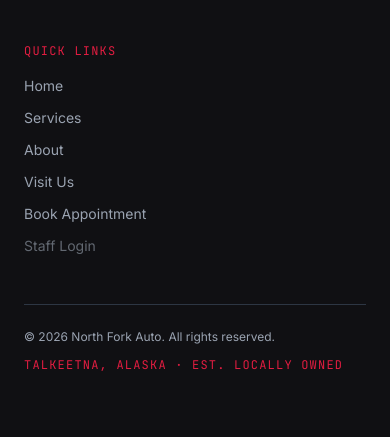
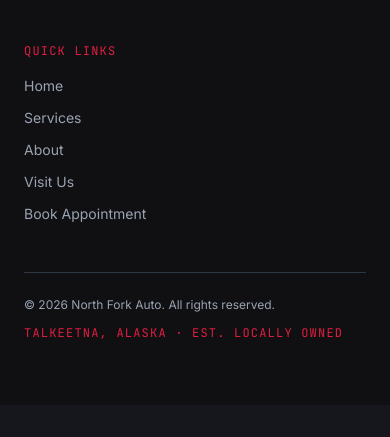
Before and after one commit to Haider-875/NorthFork26, a Laravel app: page / in a window 390 px wide. Shown: the part 4649-5086 px from the top of the page. After the commit the page ends 4988 px from the top, so only its background shows below. Run offline with Laravel 12, Linux system fonts and the light colour scheme; parts of the project's set-up code (start-up, migrations or seed data) failed here and were passed over; some libraries are stand-ins or nearby versions.

Commit message:
Remove staff login links from footer and mobile navigation menu across all pages

```diff
--- a/public/pages_cache/about.html
+++ b/public/pages_cache/about.html
@@ -180,7 +180,6 @@
             <a href="/services" class="block text-sm font-medium tracking-wide hover:text-primary py-1">Services</a>
             <a href="/about" class="block text-sm font-medium tracking-wide hover:text-primary py-1">About</a>
             <a href="/contact" class="block text-sm font-medium tracking-wide hover:text-primary py-1">Visit Us</a>
-            <a href="/staff/login" class="block text-sm font-medium tracking-wide text-muted-foreground hover:text-primary py-1">Staff Login</a>
             <div class="pt-4 border-t border-border/60">
                 <a href="/book" class="block btn-engine bg-primary text-primary-foreground py-3 text-center text-xs">Book Appointment</a>
             </div>
@@ -304,7 +303,6 @@
                         <li><a href="/about" class="hover:text-primary transition-colors text-muted-foreground hover:text-foreground">About</a></li>
                         <li><a href="/contact" class="hover:text-primary transition-colors text-muted-foreground hover:text-foreground">Visit Us</a></li>
                         <li><a href="/book" class="hover:text-primary transition-colors text-muted-foreground hover:text-foreground">Book Appointment</a></li>
-                        <li><a href="/staff/login" class="text-muted-foreground/60 hover:text-primary transition-colors">Staff Login</a></li>
                     </ul>
                 </div>
             </div>
--- a/public/pages_cache/book.html
+++ b/public/pages_cache/book.html
@@ -180,7 +180,6 @@
             <a href="/services" class="block text-sm font-medium tracking-wide hover:text-primary py-1">Services</a>
             <a href="/about" class="block text-sm font-medium tracking-wide hover:text-primary py-1">About</a>
             <a href="/contact" class="block text-sm font-medium tracking-wide hover:text-primary py-1">Visit Us</a>
-            <a href="/staff/login" class="block text-sm font-medium tracking-wide text-muted-foreground hover:text-primary py-1">Staff Login</a>
             <div class="pt-4 border-t border-border/60">
                 <a href="/book" class="block btn-engine bg-primary text-primary-foreground py-3 text-center text-xs">Book Appointment</a>
             </div>
@@ -738,7 +737,6 @@
                         <li><a href="/about" class="hover:text-primary transition-colors text-muted-foreground hover:text-foreground">About</a></li>
                         <li><a href="/contact" class="hover:text-primary transition-colors text-muted-foreground hover:text-foreground">Visit Us</a></li>
                         <li><a href="/book" class="hover:text-primary transition-colors text-muted-foreground hover:text-foreground">Book Appointment</a></li>
-                        <li><a href="/staff/login" class="text-muted-foreground/60 hover:text-primary transition-colors">Staff Login</a></li>
                     </ul>
                 </div>
             </div>
--- a/public/pages_cache/contact.html
+++ b/public/pages_cache/contact.html
@@ -180,7 +180,6 @@
             <a href="/services" class="block text-sm font-medium tracking-wide hover:text-primary py-1">Services</a>
             <a href="/about" class="block text-sm font-medium tracking-wide hover:text-primary py-1">About</a>
             <a href="/contact" class="block text-sm font-medium tracking-wide hover:text-primary py-1">Visit Us</a>
-            <a href="/staff/login" class="block text-sm font-medium tracking-wide text-muted-foreground hover:text-primary py-1">Staff Login</a>
             <div class="pt-4 border-t border-border/60">
                 <a href="/book" class="block btn-engine bg-primary text-primary-foreground py-3 text-center text-xs">Book Appointment</a>
             </div>
@@ -341,7 +340,6 @@
                         <li><a href="/about" class="hover:text-primary transition-colors text-muted-foreground hover:text-foreground">About</a></li>
                         <li><a href="/contact" class="hover:text-primary transition-colors text-muted-foreground hover:text-foreground">Visit Us</a></li>
                         <li><a href="/book" class="hover:text-primary transition-colors text-muted-foreground hover:text-foreground">Book Appointment</a></li>
-                        <li><a href="/staff/login" class="text-muted-foreground/60 hover:text-primary transition-colors">Staff Login</a></li>
                     </ul>
                 </div>
             </div>
--- a/public/pages_cache/home.html
+++ b/public/pages_cache/home.html
@@ -180,7 +180,6 @@
             <a href="/services" class="block text-sm font-medium tracking-wide hover:text-primary py-1">Services</a>
             <a href="/about" class="block text-sm font-medium tracking-wide hover:text-primary py-1">About</a>
             <a href="/contact" class="block text-sm font-medium tracking-wide hover:text-primary py-1">Visit Us</a>
-            <a href="/staff/login" class="block text-sm font-medium tracking-wide text-muted-foreground hover:text-primary py-1">Staff Login</a>
             <div class="pt-4 border-t border-border/60">
                 <a href="/book" class="block btn-engine bg-primary text-primary-foreground py-3 text-center text-xs">Book Appointment</a>
             </div>
@@ -553,7 +552,6 @@
                         <li><a href="/about" class="hover:text-primary transition-colors text-muted-foreground hover:text-foreground">About</a></li>
                         <li><a href="/contact" class="hover:text-primary transition-colors text-muted-foreground hover:text-foreground">Visit Us</a></li>
                         <li><a href="/book" class="hover:text-primary transition-colors text-muted-foreground hover:text-foreground">Book Appointment</a></li>
-                        <li><a href="/staff/login" class="text-muted-foreground/60 hover:text-primary transition-colors">Staff Login</a></li>
                     </ul>
                 </div>
             </div>
--- a/public/pages_cache/services.html
+++ b/public/pages_cache/services.html
@@ -180,7 +180,6 @@
             <a href="/services" class="block text-sm font-medium tracking-wide hover:text-primary py-1">Services</a>
             <a href="/about" class="block text-sm font-medium tracking-wide hover:text-primary py-1">About</a>
             <a href="/contact" class="block text-sm font-medium tracking-wide hover:text-primary py-1">Visit Us</a>
-            <a href="/staff/login" class="block text-sm font-medium tracking-wide text-muted-foreground hover:text-primary py-1">Staff Login</a>
             <div class="pt-4 border-t border-border/60">
                 <a href="/book" class="block btn-engine bg-primary text-primary-foreground py-3 text-center text-xs">Book Appointment</a>
             </div>
@@ -460,7 +459,6 @@
                         <li><a href="/about" class="hover:text-primary transition-colors text-muted-foreground hover:text-foreground">About</a></li>
                         <li><a href="/contact" class="hover:text-primary transition-colors text-muted-foreground hover:text-foreground">Visit Us</a></li>
                         <li><a href="/book" class="hover:text-primary transition-colors text-muted-foreground hover:text-foreground">Book Appointment</a></li>
-                        <li><a href="/staff/login" class="text-muted-foreground/60 hover:text-primary transition-colors">Staff Login</a></li>
                     </ul>
                 </div>
             </div>
--- a/resources/views/components/footer.blade.php
+++ b/resources/views/components/footer.blade.php
@@ -84,7 +84,6 @@
                     <li><a href="/about" class="hover:text-primary transition-colors text-muted-foreground hover:text-foreground">About</a></li>
                     <li><a href="/contact" class="hover:text-primary transition-colors text-muted-foreground hover:text-foreground">Visit Us</a></li>
                     <li><a href="/book" class="hover:text-primary transition-colors text-muted-foreground hover:text-foreground">Book Appointment</a></li>
-                    <li><a href="/admin" class="text-muted-foreground/60 hover:text-primary transition-colors">Staff Login</a></li>
                 </ul>
             </div>
         </div>
--- a/server.cjs
+++ b/server.cjs
@@ -771,7 +771,6 @@ function renderLayout(title, description, content, activeNav = '') {
             <a href="/services" class="block text-sm font-medium tracking-wide hover:text-primary py-1">Services</a>
             <a href="/about" class="block text-sm font-medium tracking-wide hover:text-primary py-1">About</a>
             <a href="/contact" class="block text-sm font-medium tracking-wide hover:text-primary py-1">Visit Us</a>
-            <a href="/staff/login" class="block text-sm font-medium tracking-wide text-muted-foreground hover:text-primary py-1">Staff Login</a>
             <div class="pt-4 border-t border-border/60">
                 <a href="/book" class="block btn-engine bg-primary text-primary-foreground py-3 text-center text-xs">Book Appointment</a>
             </div>
@@ -854,7 +853,6 @@ function renderLayout(title, description, content, activeNav = '') {
                         <li><a href="/about" class="hover:text-primary transition-colors text-muted-foreground hover:text-foreground">About</a></li>
                         <li><a href="/contact" class="hover:text-primary transition-colors text-muted-foreground hover:text-foreground">Visit Us</a></li>
                         <li><a href="/book" class="hover:text-primary transition-colors text-muted-foreground hover:text-foreground">Book Appointment</a></li>
-                        <li><a href="/staff/login" class="text-muted-foreground/60 hover:text-primary transition-colors">Staff Login</a></li>
                     </ul>
                 </div>
             </div>
```
